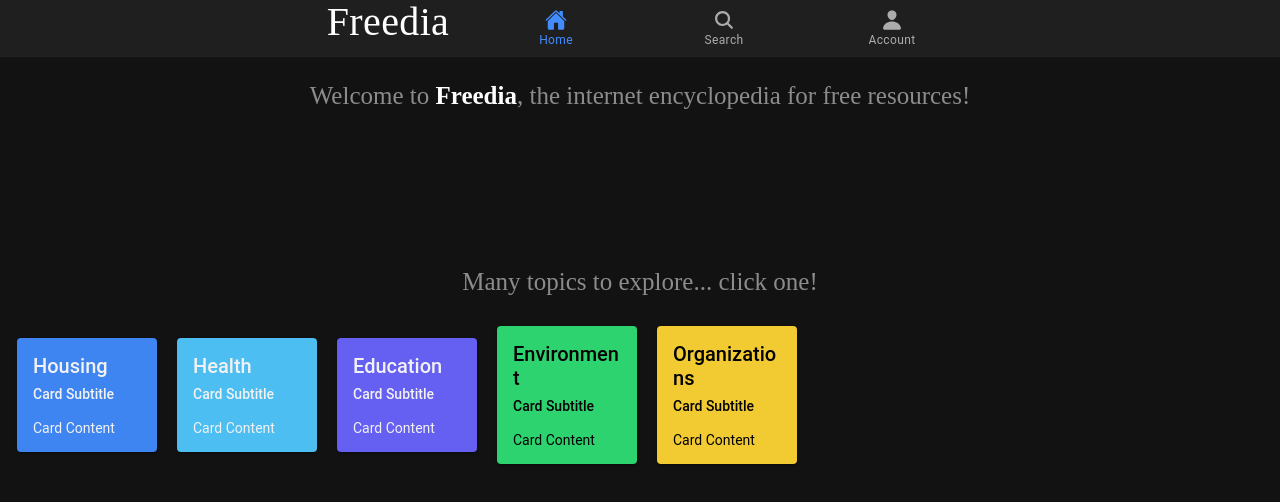
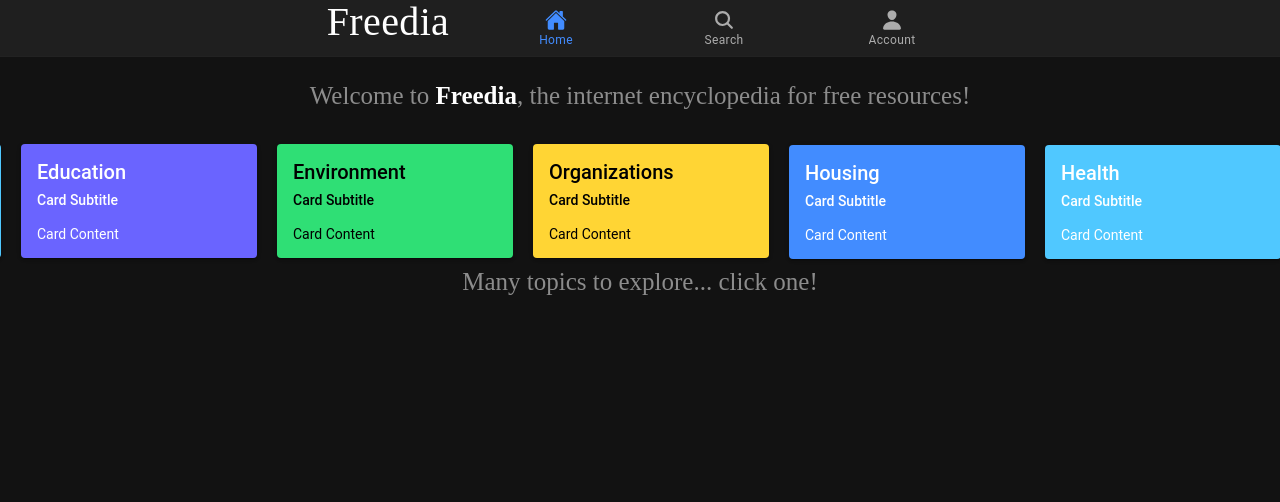
Before and after one commit to logandeal/encyclofreedia, a React (Create React App) app in the folder encyclofreedia/: page /home in a window 1280 px wide. Shown: the top 502 px of the page. Built offline with nearby package versions, Linux system fonts and the light colour scheme; a web font is replaced by a local one.

Commit message:
scrolling works

```diff
--- /dev/null
+++ b/encyclofreedia/src/components/TopicGuide.css
@@ -0,0 +1,30 @@
+.topic {
+  width: inherit;
+  animation: primary 9s linear infinite;
+}
+
+.primary {
+  animation: primary 9s linear infinite;
+}
+
+.secondary {
+  animation: secondary 9s linear infinite;
+}
+
+@keyframes primary {
+  from {
+    left: 0%;
+  }
+  to {
+    left: 100%;
+  }
+}
+
+@keyframes secondary {
+  from {
+    left: -100%;
+  }
+  to {
+    left: 0%;
+  }
+}
--- a/encyclofreedia/src/components/TopicGuide.tsx
+++ b/encyclofreedia/src/components/TopicGuide.tsx
@@ -8,144 +8,48 @@ import {
   createAnimation,
 } from "@ionic/react";
 import type { Animation } from "@ionic/react";
+import "./TopicGuide.css";
 
 const TopicGuide: React.FC = () => {
-  const cardAEl = useRef<HTMLIonCardElement | null>(null);
-  const cardBEl = useRef<HTMLIonCardElement | null>(null);
-  const cardCEl = useRef<HTMLIonCardElement | null>(null);
-  const cardDEl = useRef<HTMLIonCardElement | null>(null);
-  const cardEEl = useRef<HTMLIonCardElement | null>(null);
-  const cardFEl = useRef<HTMLIonCardElement | null>(null);
-  const cardGEl = useRef<HTMLIonCardElement | null>(null);
-  const cardHEl = useRef<HTMLIonCardElement | null>(null);
-
-  const animation = useRef<Animation | null>(null);
-
   const [isPlaying, setIsPlaying] = useState(true);
 
-  useEffect(() => {
-    if (animation.current === null) {
-      const cardA = createAnimation()
-        .addElement(cardAEl.current!)
-        .duration(21000)
-        .iterations(Infinity)
-        .fromTo("transform", "translateX(-50vw)", "translateX(0vw)")
-        .fromTo("opacity", "1", "0.8");
-
-      const cardB = createAnimation()
-        .addElement(cardBEl.current!)
-        .duration(21000)
-        .iterations(Infinity)
-        .fromTo("transform", "translateX(-50vw)", "translateX(0vw)")
-        .fromTo("opacity", "1", "0.8");
-
-      const cardC = createAnimation()
-        .addElement(cardCEl.current!)
-        .duration(21000)
-        .iterations(Infinity)
-        .fromTo("transform", "translateX(-50vw)", "translateX(0vw)")
-        .fromTo("opacity", "1", "0.8");
-
-      const cardD = createAnimation()
-        .addElement(cardDEl.current!)
-        .duration(21000)
-        .iterations(Infinity)
-        .fromTo("transform", "translateX(-50vw)", "translateX(0vw)")
-        .fromTo("opacity", "1", "0.8");
-
-      const cardE = createAnimation()
-        .addElement(cardEEl.current!)
-        .duration(21000)
-        .iterations(Infinity)
-        .fromTo("transform", "translateX(-50vw)", "translateX(0vw)")
-        .fromTo("opacity", "1", "0.8");
-
-      const cardF = createAnimation()
-        .addElement(cardFEl.current!)
-        .duration(21000)
-        .iterations(Infinity)
-        .fromTo("transform", "translateX(-50vw)", "translateX(0vw)")
-        .fromTo("opacity", "1", "0.8");
-
-      const cardG = createAnimation()
-        .addElement(cardGEl.current!)
-        .duration(21000)
-        .iterations(Infinity)
-        .fromTo("transform", "translateX(-50vw)", "translateX(0vw)")
-        .fromTo("opacity", "1", "0.8");
-
-      const cardH = createAnimation()
-        .addElement(cardHEl.current!)
-        .duration(21000)
-        .iterations(Infinity)
-        .fromTo("transform", "translateX(-50vw)", "translateX(0vw)")
-        .fromTo("opacity", "1", "0.8");
-
-      animation.current = createAnimation()
-        .duration(21000)
-        .iterations(Infinity)
-        .addAnimation([cardA, cardB, cardC, cardD, cardE, cardF, cardG, cardH]);
-    }
-
-    animation.current?.play();
-  }, [
-    cardAEl.current,
-    cardBEl.current,
-    cardCEl.current,
-    cardDEl.current,
-    cardEEl.current,
-    cardFEl.current,
-    cardGEl.current,
-    cardHEl.current,
-  ]);
+  const topics = document.querySelectorAll(".topic");
 
   const play = () => {
-    animation.current?.play();
+    topics.forEach((element) => {
+      if (element instanceof HTMLElement) {
+        element.style.animationPlayState = "running";
+      }
+    });
     setIsPlaying(true);
   };
   const pause = () => {
-    animation.current?.pause();
+    topics.forEach((element) => {
+      if (element instanceof HTMLElement) {
+        element.style.animationPlayState = "paused";
+      }
+    });
     setIsPlaying(false);
-  };
-  const stop = () => {
-    animation.current?.stop();
   };
 
   return (
     <div
       style={{
         display: "flex",
-        justifyContent: "center",
-        alignItems: "center",
-        height: "65vh",
+        flexDirection: "column",
+      }}
+    >
+      <div
+        style={{
+          display: "flex",
         }}
       >
         <IonCard
-        color="tertiary"
-        ref={cardHEl}
+          className="topic primary"
+          color="primary"
+          style={{ cursor: "pointer" }}
           onClick={isPlaying ? pause : play}
         >
-        <IonCardHeader>
-          <IonCardTitle>Education</IonCardTitle>
-          <IonCardSubtitle>Card Subtitle</IonCardSubtitle>
-        </IonCardHeader>
-        <IonCardContent>Card Content</IonCardContent>
-      </IonCard>
-      <IonCard color="success" ref={cardGEl} onClick={isPlaying ? pause : play}>
-        <IonCardHeader>
-          <IonCardTitle>Environment</IonCardTitle>
-          <IonCardSubtitle>Card Subtitle</IonCardSubtitle>
-        </IonCardHeader>
-        <IonCardContent>Card Content</IonCardContent>
-      </IonCard>
-      <IonCard color="warning" ref={cardFEl} onClick={isPlaying ? pause : play}>
-        <IonCardHeader>
-          <IonCardTitle>Organizations</IonCardTitle>
-          <IonCardSubtitle>Card Subtitle</IonCardSubtitle>
-        </IonCardHeader>
-        <IonCardContent>Card Content</IonCardContent>
-      </IonCard>
-      <IonCard color="primary" ref={cardAEl} onClick={isPlaying ? pause : play}>
           <IonCardHeader>
             <IonCardTitle>Housing</IonCardTitle>
             <IonCardSubtitle>Card Subtitle</IonCardSubtitle>
@@ -153,8 +57,9 @@ const TopicGuide: React.FC = () => {
           <IonCardContent>Card Content</IonCardContent>
         </IonCard>
         <IonCard
+          className="topic primary"
           color="secondary"
-        ref={cardBEl}
+          style={{ cursor: "pointer" }}
           onClick={isPlaying ? pause : play}
         >
           <IonCardHeader>
@@ -164,8 +69,9 @@ const TopicGuide: React.FC = () => {
           <IonCardContent>Card Content</IonCardContent>
         </IonCard>
         <IonCard
+          className="topic primary"
           color="tertiary"
-        ref={cardCEl}
+          style={{ cursor: "pointer" }}
           onClick={isPlaying ? pause : play}
         >
           <IonCardHeader>
@@ -174,14 +80,24 @@ const TopicGuide: React.FC = () => {
           </IonCardHeader>
           <IonCardContent>Card Content</IonCardContent>
         </IonCard>
-      <IonCard color="success" ref={cardDEl} onClick={isPlaying ? pause : play}>
+        <IonCard
+          className="topic primary"
+          color="success"
+          style={{ cursor: "pointer" }}
+          onClick={isPlaying ? pause : play}
+        >
           <IonCardHeader>
             <IonCardTitle>Environment</IonCardTitle>
             <IonCardSubtitle>Card Subtitle</IonCardSubtitle>
           </IonCardHeader>
           <IonCardContent>Card Content</IonCardContent>
         </IonCard>
-      <IonCard color="warning" ref={cardEEl} onClick={isPlaying ? pause : play}>
+        <IonCard
+          className="topic primary"
+          color="warning"
+          style={{ cursor: "pointer" }}
+          onClick={isPlaying ? pause : play}
+        >
           <IonCardHeader>
             <IonCardTitle>Organizations</IonCardTitle>
             <IonCardSubtitle>Card Subtitle</IonCardSubtitle>
@@ -189,6 +105,74 @@ const TopicGuide: React.FC = () => {
           <IonCardContent>Card Content</IonCardContent>
         </IonCard>
       </div>
+      <div
+        style={{
+          marginTop: "-135px",
+          display: "flex",
+        }}
+      >
+        <IonCard
+          className="topic secondary"
+          color="primary"
+          style={{ cursor: "pointer" }}
+          onClick={isPlaying ? pause : play}
+        >
+          <IonCardHeader>
+            <IonCardTitle>Housing</IonCardTitle>
+            <IonCardSubtitle>Card Subtitle</IonCardSubtitle>
+          </IonCardHeader>
+          <IonCardContent>Card Content</IonCardContent>
+        </IonCard>
+        <IonCard
+          className="topic secondary"
+          color="secondary"
+          style={{ cursor: "pointer" }}
+          onClick={isPlaying ? pause : play}
+        >
+          <IonCardHeader>
+            <IonCardTitle>Health</IonCardTitle>
+            <IonCardSubtitle>Card Subtitle</IonCardSubtitle>
+          </IonCardHeader>
+          <IonCardContent>Card Content</IonCardContent>
+        </IonCard>
+        <IonCard
+          className="topic secondary"
+          color="tertiary"
+          style={{ cursor: "pointer" }}
+          onClick={isPlaying ? pause : play}
+        >
+          <IonCardHeader>
+            <IonCardTitle>Education</IonCardTitle>
+            <IonCardSubtitle>Card Subtitle</IonCardSubtitle>
+          </IonCardHeader>
+          <IonCardContent>Card Content</IonCardContent>
+        </IonCard>
+        <IonCard
+          className="topic secondary"
+          color="success"
+          style={{ cursor: "pointer" }}
+          onClick={isPlaying ? pause : play}
+        >
+          <IonCardHeader>
+            <IonCardTitle>Environment</IonCardTitle>
+            <IonCardSubtitle>Card Subtitle</IonCardSubtitle>
+          </IonCardHeader>
+          <IonCardContent>Card Content</IonCardContent>
+        </IonCard>
+        <IonCard
+          className="topic secondary"
+          color="warning"
+          style={{ cursor: "pointer" }}
+          onClick={isPlaying ? pause : play}
+        >
+          <IonCardHeader>
+            <IonCardTitle>Organizations</IonCardTitle>
+            <IonCardSubtitle>Card Subtitle</IonCardSubtitle>
+          </IonCardHeader>
+          <IonCardContent>Card Content</IonCardContent>
+        </IonCard>
+      </div>
+    </div>
   );
 };
 
```
Lines whose indentation alone changed are shown as unchanged.
